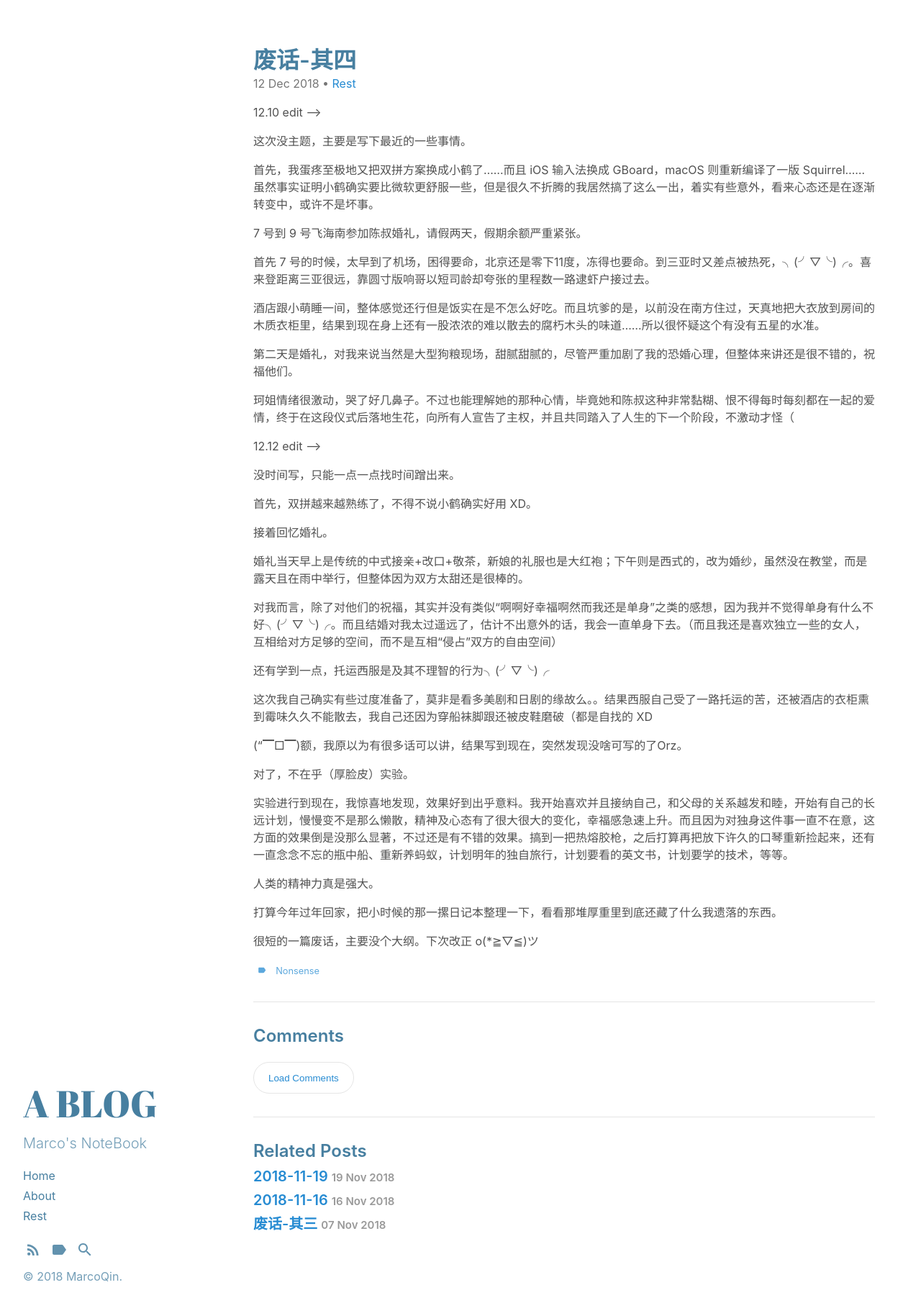
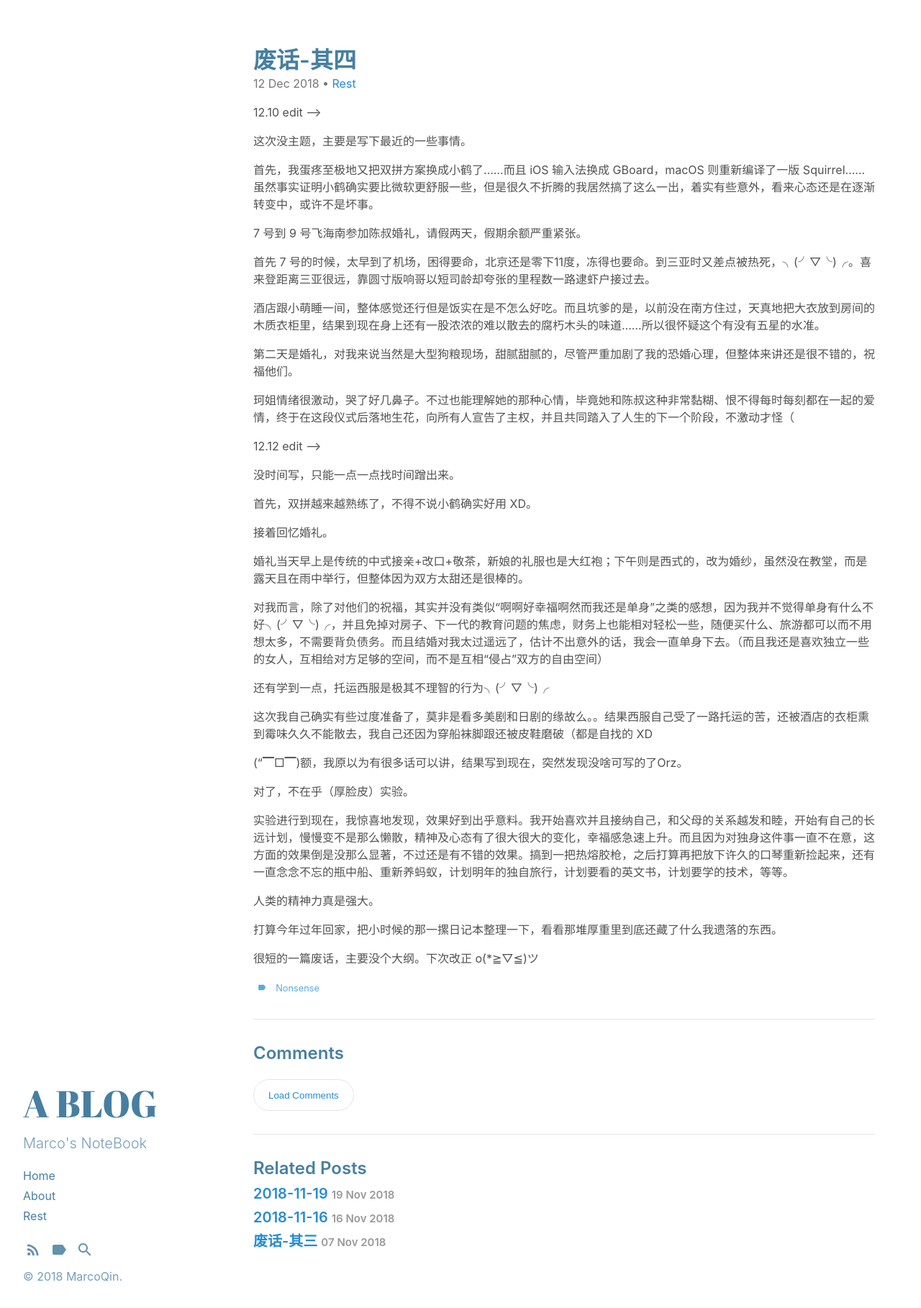
Before and after one commit to MarcoQin/MarcoQin.github.io, a Jekyll site: the page built from _posts/2018-12-12-nonsense-4.md, in a window 1280 px wide. Shown: the whole page at 72% size. Built offline with Jekyll 4.4.1, drawn with Linux system fonts in a browser that asks for light colours.

Commit message:
fix typo

```diff
--- a/_posts/2018-12-12-nonsense-4.md
+++ b/_posts/2018-12-12-nonsense-4.md
@@ -32,9 +32,9 @@ tags : [nonsense]
 
 婚礼当天早上是传统的中式接亲+改口+敬茶，新娘的礼服也是大红袍；下午则是西式的，改为婚纱，虽然没在教堂，而是露天且在雨中举行，但整体因为双方太甜还是很棒的。
 
-对我而言，除了对他们的祝福，其实并没有类似“啊啊好幸福啊然而我还是单身”之类的感想，因为我并不觉得单身有什么不好╮(╯▽╰)╭。而且结婚对我太过遥远了，估计不出意外的话，我会一直单身下去。（而且我还是喜欢独立一些的女人，互相给对方足够的空间，而不是互相“侵占”双方的自由空间）
+对我而言，除了对他们的祝福，其实并没有类似“啊啊好幸福啊然而我还是单身”之类的感想，因为我并不觉得单身有什么不好╮(╯▽╰)╭，并且免掉对房子、下一代的教育问题的焦虑，财务上也能相对轻松一些，随便买什么、旅游都可以而不用想太多，不需要背负债务。而且结婚对我太过遥远了，估计不出意外的话，我会一直单身下去。（而且我还是喜欢独立一些的女人，互相给对方足够的空间，而不是互相“侵占”双方的自由空间）
 
-还有学到一点，托运西服是及其不理智的行为╮(╯▽╰)╭
+还有学到一点，托运西服是极其不理智的行为╮(╯▽╰)╭
 
 这次我自己确实有些过度准备了，莫非是看多美剧和日剧的缘故么。。结果西服自己受了一路托运的苦，还被酒店的衣柜熏到霉味久久不能散去，我自己还因为穿船袜脚跟还被皮鞋磨破（都是自找的 XD
 
```
